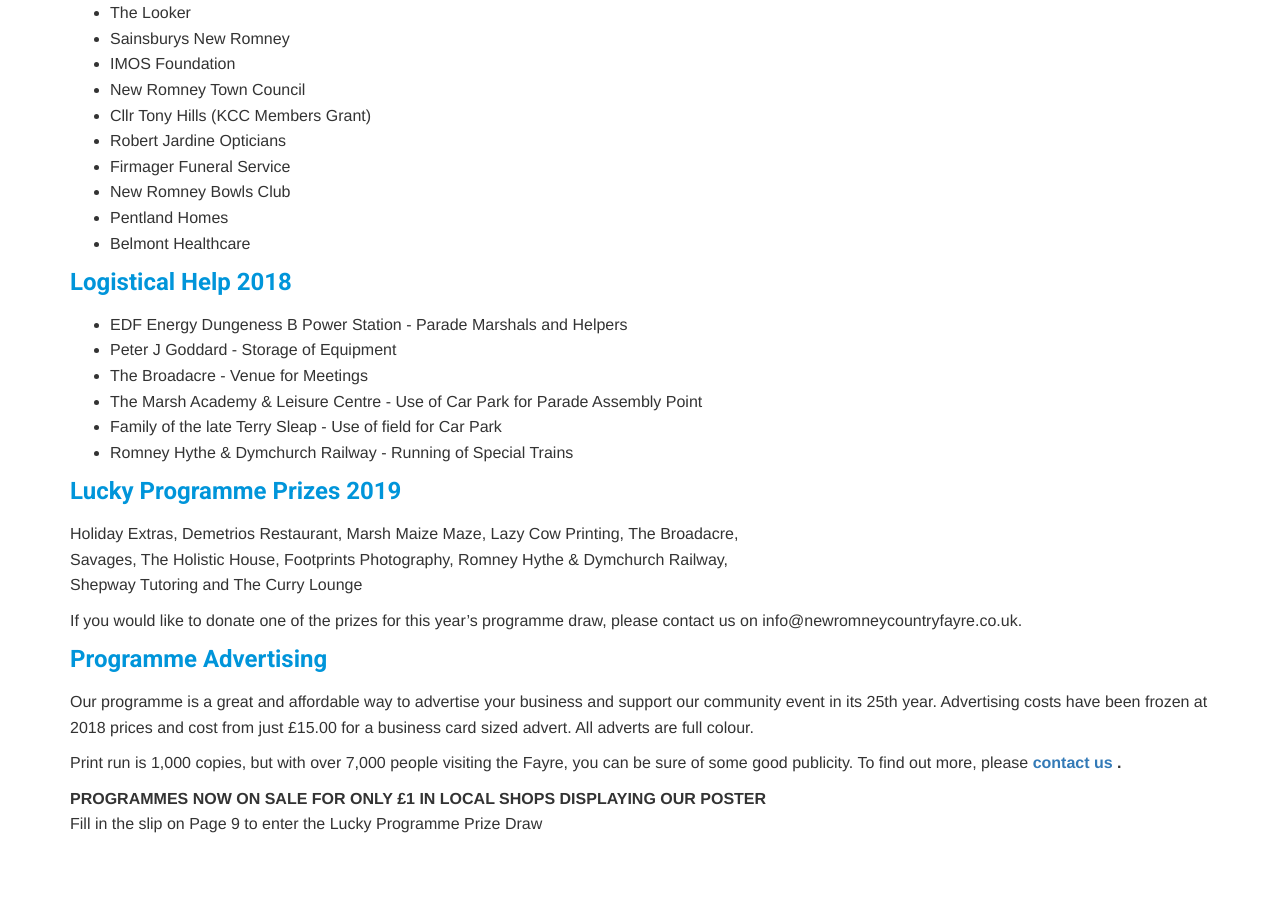
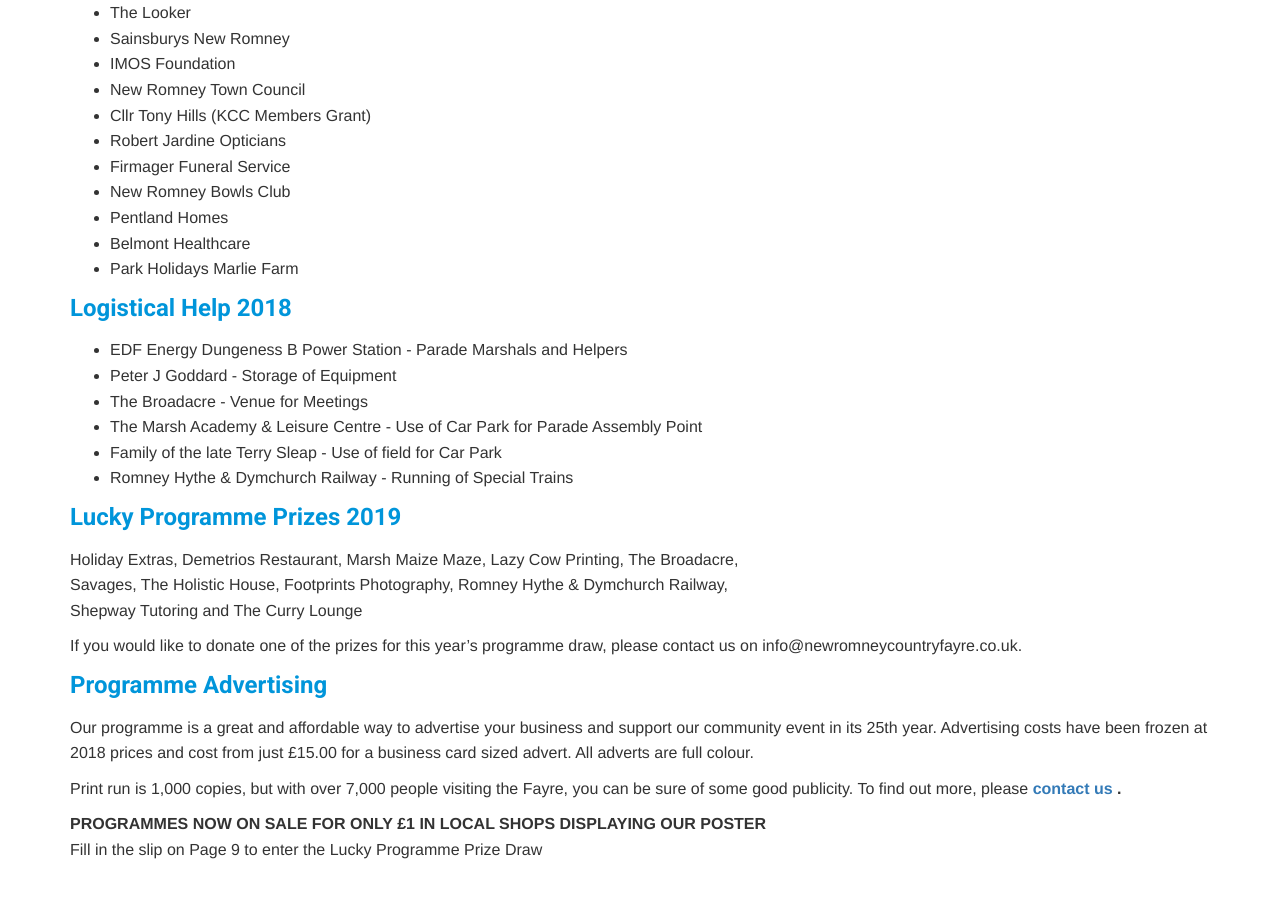
Before and after one commit to jodiedoubleday/newromney, a Jekyll site: the page built from supportUs.md, in a window 1280 px wide and 900 px high, scrolled down 1177 px. Built offline with Jekyll 4.4.1, drawn with Linux system fonts in a browser that asks for light colours; a script that is not in the unit is left out.

Commit message:
Update Pages “supportUs”

```diff
--- a/supportUs.md
+++ b/supportUs.md
@@ -67,6 +67,7 @@
 * New Romney Bowls Club
 * Pentland Homes
 * Belmont Healthcare
+* Park Holidays Marlie Farm
 
 ### Logistical Help 2018
 
```
